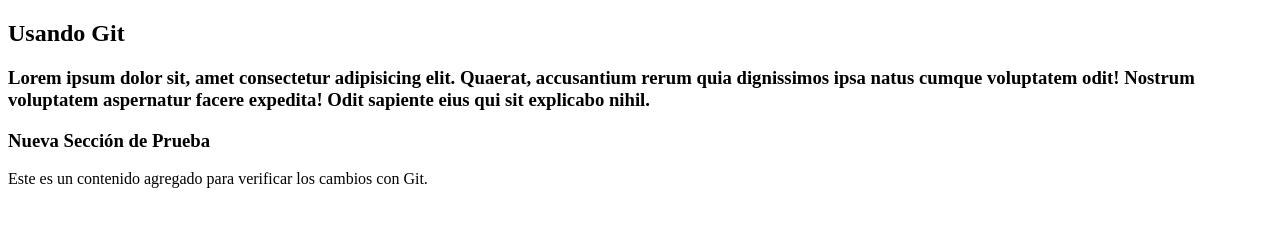
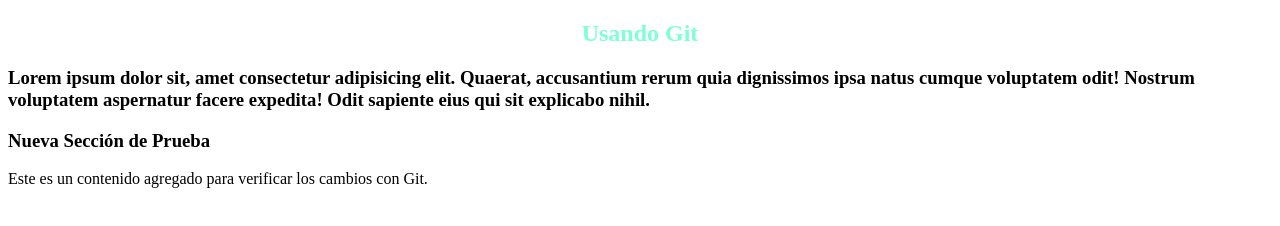
Before and after one commit to helado009/VespertinoGit, a plain HTML site: page pages/index.html in a window 1280 px wide. Drawn offline with Linux system fonts and the light colour scheme.

Commit message:
añadiendo contenido 2 al  index

```diff
--- a/pages/index.html
+++ b/pages/index.html
@@ -6,11 +6,11 @@
     <title>Document</title>
 </head>
 <body>
-    <h2>Usando Git</h2>
+    <h2 style="color:aquamarine ; text-align: center">Usando Git</h2>
 
     <div>
         <!-- Este es un cambio para Git -->
-        <title>Mi Proyecto con Git</title>
+        <title style="color: aqua;">Mi Proyecto con Git</title>
         <h3>Lorem ipsum dolor sit, amet consectetur adipisicing elit. Quaerat, accusantium rerum quia dignissimos ipsa natus cumque voluptatem odit! Nostrum voluptatem aspernatur facere expedita! Odit sapiente eius qui sit explicabo nihil.</h3>
         <p>  </p>
     </div>
```
